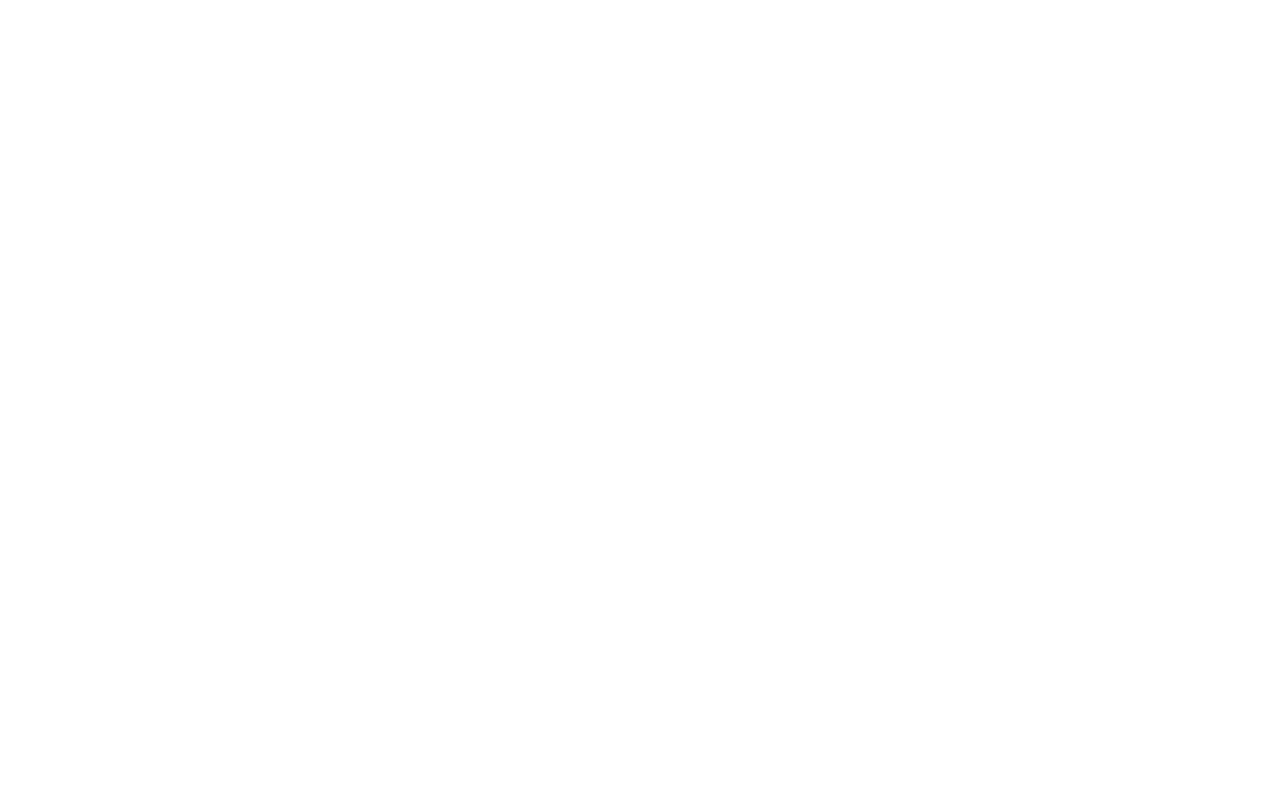
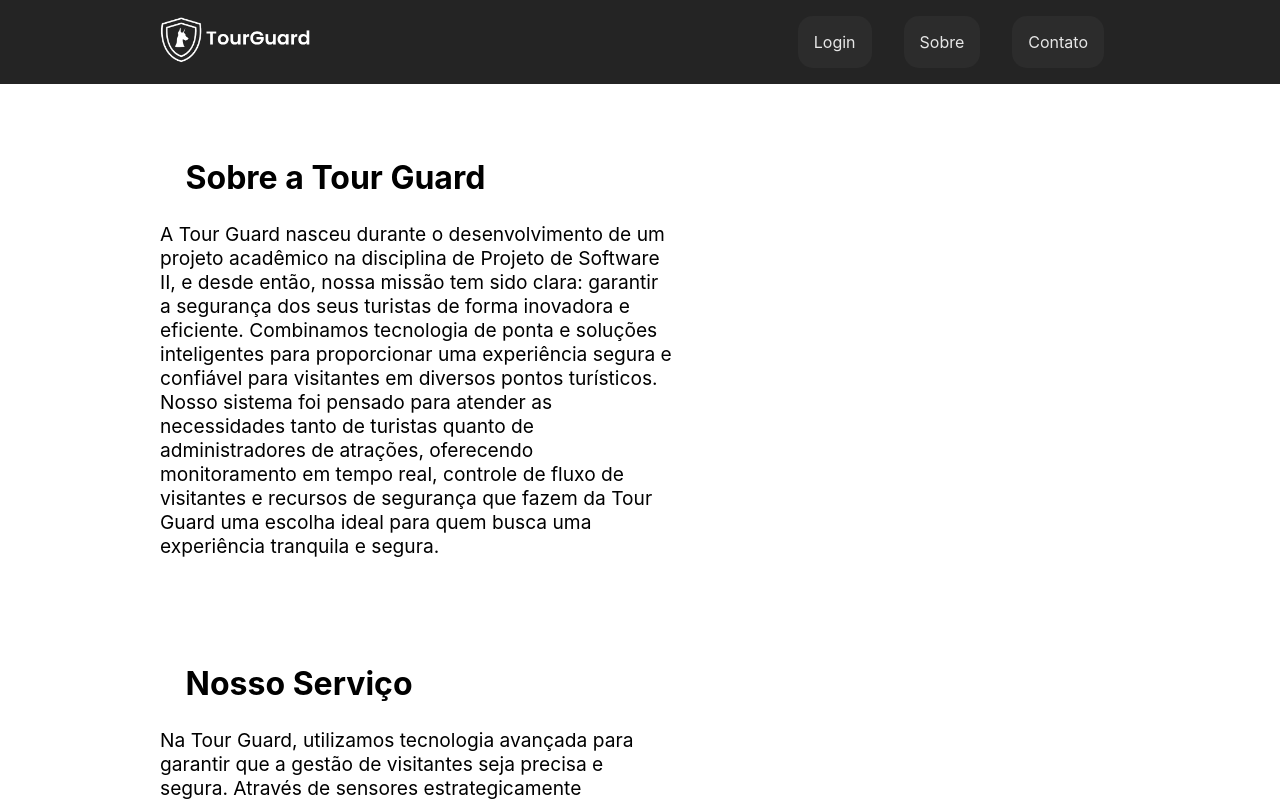
Before and after one commit to Lorenzo-Weber/tour-guard-web, a React (Create React App) app: page /sobre in a window 1280 px wide. Before the commit this address had no page. Built offline with nearby package versions, Linux system fonts and the light colour scheme.

Commit message:
About page

```diff
--- a/src/components/Header.tsx
+++ b/src/components/Header.tsx
@@ -10,7 +10,7 @@
         <Link to="/landing"><img src={logo} className={styles.logo} alt=''/></Link>
         <ul>
             <Link to="/login"><li>Login</li></Link>
-            <Link to="/landing#sobre"><li>Sobre</li></Link>
+            <Link to="/sobre"><li>Sobre</li></Link>
             <Link to="/contato"><li>Contato</li></Link>
         </ul>
       </nav>
--- a/src/components/ManagerHeader.tsx
+++ b/src/components/ManagerHeader.tsx
@@ -11,7 +11,7 @@
           <nav>
             <Link to="/landing"><img src={logo} className={styles.logo} alt=''/></Link>
             <ul>
-                <Link to="/Account"> <li> <FontAwesomeIcon icon={faUser} />  </li></Link>
+                <Link to="/Manager/Account"> <li> <FontAwesomeIcon icon={faUser} />  </li></Link>
             </ul>
           </nav>
         </header>
--- a/src/pages/Public/Landing/Landing.tsx
+++ b/src/pages/Public/Landing/Landing.tsx
@@ -16,42 +16,6 @@
                 </h1>
                 <div className={s.panel}><img src={landing} alt="" /></div>
             </div>
-
-            <div className={s.infos} id="sobre">
-                <div className={s.title}>
-                    <i className='fa-regular fa-adress-card' />
-                    <h1>Sobre a Tour Guard</h1>
-                </div>
-                <p>
-                    A Tour Guard nasceu durante o desenvolvimento de um projeto acadêmico na disciplina de Projeto de Software II, e desde então, nossa missão tem sido clara: garantir a segurança dos seus turistas de forma inovadora e eficiente. Combinamos tecnologia de ponta e soluções inteligentes para proporcionar uma experiência segura e confiável para visitantes em diversos pontos turísticos.
-                    Nosso sistema foi pensado para atender as necessidades tanto de turistas quanto de administradores de atrações, oferecendo monitoramento em tempo real, controle de fluxo de visitantes e recursos de segurança que fazem da Tour Guard uma escolha ideal para quem busca uma experiência tranquila e segura.
-                </p>
-            </div>
-
-            <div className={s.infos}>
-                <div className={s.title}>
-
-                    <h1>Nosso Serviço</h1>
-                </div>
-                <p>
-                    Na Tour Guard, utilizamos tecnologia avançada para garantir que a gestão de visitantes seja precisa e segura. Através de sensores estrategicamente posicionados em pontos turísticos, captamos em tempo real o fluxo de visitantes, proporcionando dados valiosos para otimizar a experiência de todos.
-                    Esses dados são integrados em um dashboard intuitivo e interativo, acessível por administradores das atrações turísticas, que oferece uma visão detalhada do número de visitantes, horários de maior fluxo e alertas de segurança. Isso permite um controle eficiente da capacidade, evitando superlotação e garantindo o bem-estar de cada turista.
-                    Com a Tour Guard, você tem todas as informações necessárias para gerenciar seu espaço com confiança, assegurando uma experiência tranquila para seus visitantes e a segurança que eles merecem.
-                </p>
-            </div>
-
-            <div className={s.infos}>
-                <div className={s.title}>
-
-                    <Link to="/contato"><h1>Junte-se a nos</h1></Link>
-                </div>
-                <p>
-                    Na Tour Guard, estamos prontos para levar a segurança e a gestão dos seus turistas a um novo patamar. Se você administra um ponto turístico ou uma atração que recebe visitantes, nossa solução é ideal para garantir a segurança e a satisfação de todos.
-                    Com nossa tecnologia de sensores e nosso dashboard inteligente, você terá o controle total do fluxo de visitantes, otimizará a experiência deles e manterá a tranquilidade em cada visita.
-                    Contrate a Tour Guard e conte com uma solução inovadora que une eficiência e proteção. Junte-se a nós e faça da segurança uma prioridade para seus turistas!
-                </p>
-            </div>
-
         </div>
     );
 };
--- /dev/null
+++ b/src/pages/Public/Sobre/Sobre.module.css
@@ -0,0 +1,50 @@
+.body {
+    width: 100vw;
+    height: 100vh;
+    display: flex;
+    align-items: center;
+    justify-content: space-around;
+}
+
+.panel {
+    width: 30%;
+}
+
+.panel img {
+    border-radius: 15px;
+    aspect-ratio: 1/1;
+    height: 400px;
+    box-shadow: 1px 1px 10px 2px rgb(236, 142, 255);
+}
+
+.panel {
+    line-height: 3.5rem;
+}
+
+.infos {
+    width: 40%;
+    margin: 3rem 10rem 5rem 10rem;
+}
+
+.infos h1 {
+    margin: 1rem;
+}
+
+.infos p {
+    font-size: 1.2rem;
+}
+
+.title {
+    display: flex;
+    align-items: center;
+    margin: 0.6rem;
+}
+
+.title a {
+    text-decoration: none;
+    color: blueviolet;
+}
+
+span.title_style {
+    border-bottom: 3px solid blueviolet;
+}
--- /dev/null
+++ b/src/pages/Public/Sobre/Sobre.tsx
@@ -0,0 +1,48 @@
+import React from 'react';
+import Header from '../../../components/Header';
+import { Link } from 'react-router-dom';
+import s from './Sobre.module.css';
+
+const Sobre = () => {
+    return (
+        <div>
+            <Header />
+            <div className={s.infos} id="sobre">
+                <div className={s.title}>
+                    <i className='fa-regular fa-adress-card' />
+                    <h1>Sobre a Tour Guard</h1>
+                </div>
+                <p>
+                    A Tour Guard nasceu durante o desenvolvimento de um projeto acadêmico na disciplina de Projeto de Software II, e desde então, nossa missão tem sido clara: garantir a segurança dos seus turistas de forma inovadora e eficiente. Combinamos tecnologia de ponta e soluções inteligentes para proporcionar uma experiência segura e confiável para visitantes em diversos pontos turísticos.
+                    Nosso sistema foi pensado para atender as necessidades tanto de turistas quanto de administradores de atrações, oferecendo monitoramento em tempo real, controle de fluxo de visitantes e recursos de segurança que fazem da Tour Guard uma escolha ideal para quem busca uma experiência tranquila e segura.
+                </p>
+            </div>
+
+            <div className={s.infos}>
+                <div className={s.title}>
+
+                    <h1>Nosso Serviço</h1>
+                </div>
+                <p>
+                    Na Tour Guard, utilizamos tecnologia avançada para garantir que a gestão de visitantes seja precisa e segura. Através de sensores estrategicamente posicionados em pontos turísticos, captamos em tempo real o fluxo de visitantes, proporcionando dados valiosos para otimizar a experiência de todos.
+                    Esses dados são integrados em um dashboard intuitivo e interativo, acessível por administradores das atrações turísticas, que oferece uma visão detalhada do número de visitantes, horários de maior fluxo e alertas de segurança. Isso permite um controle eficiente da capacidade, evitando superlotação e garantindo o bem-estar de cada turista.
+                    Com a Tour Guard, você tem todas as informações necessárias para gerenciar seu espaço com confiança, assegurando uma experiência tranquila para seus visitantes e a segurança que eles merecem.
+                </p>
+            </div>
+
+            <div className={s.infos}>
+                <div className={s.title}>
+
+                    <Link to="/contato"><h1>Junte-se a nos</h1></Link>
+                </div>
+                <p>
+                    Na Tour Guard, estamos prontos para levar a segurança e a gestão dos seus turistas a um novo patamar. Se você administra um ponto turístico ou uma atração que recebe visitantes, nossa solução é ideal para garantir a segurança e a satisfação de todos.
+                    Com nossa tecnologia de sensores e nosso dashboard inteligente, você terá o controle total do fluxo de visitantes, otimizará a experiência deles e manterá a tranquilidade em cada visita.
+                    Contrate a Tour Guard e conte com uma solução inovadora que une eficiência e proteção. Junte-se a nós e faça da segurança uma prioridade para seus turistas!
+                </p>
+            </div>
+        </div>
+    );
+};
+
+export default Sobre;
--- a/src/routes/Routes.tsx
+++ b/src/routes/Routes.tsx
@@ -4,7 +4,8 @@
   import DashboardManager from "../pages/Manager/Dashboard/Dashboard";
   import Account from "../pages/Manager/Account/Account";
   import Landing from "../pages/Public/Landing/Landing";
-import Contato from "../pages/Public/Contato/Contato"; // Importando o componente de Contato
+  import Contato from "../pages/Public/Contato/Contato";
+  import Sobre from "../pages/Public/Sobre/Sobre";
 
   const RoutesFunction = () => {
     const managerRoutes = [
@@ -28,6 +29,7 @@
         <Route path="/login" element={<Login />} />
         <Route path="/landing" element={<Landing />} />
         <Route path="/contato" element={<Contato />} />
+        <Route path="/sobre" element={<Sobre />} />
 
         {managerRoutes.map((route, index) => (
           <Route key={index} path={route.path} element={route.view} />
```
Lines whose indentation alone changed are shown as unchanged.
